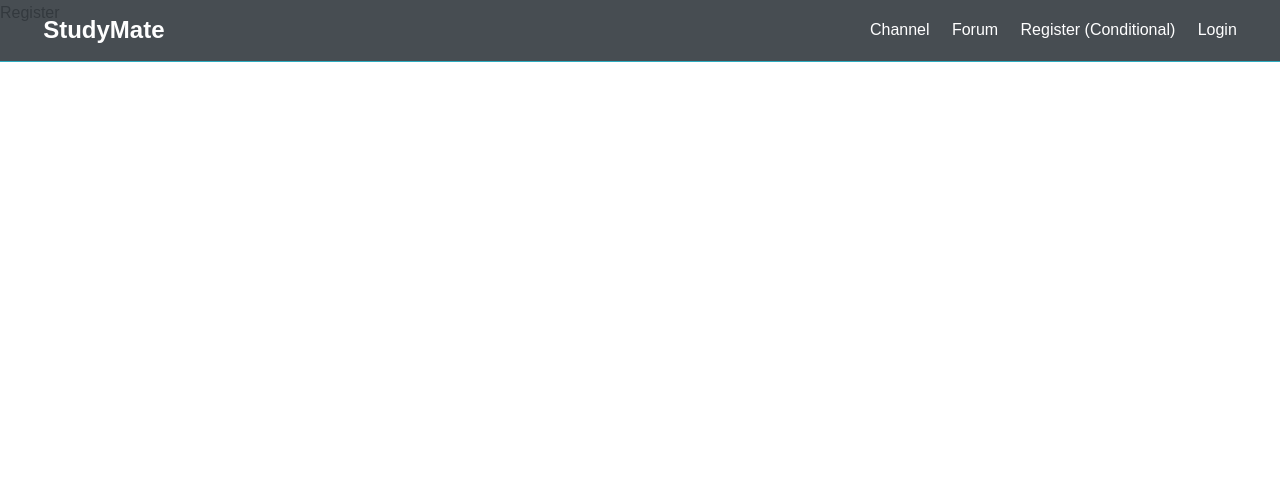
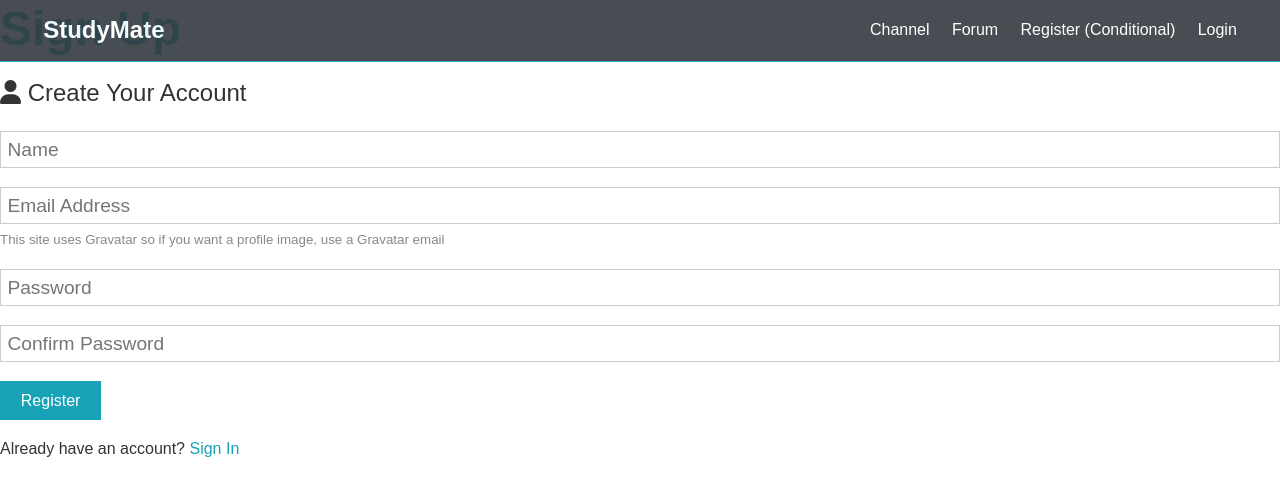
Before and after one commit to rng70/StudyMate, a React (Create React App) app in the folder client/: page /register in a window 1280 px wide. Shown: the top 496 px of the page. Built offline with nearby package versions, Linux system fonts and the light colour scheme.

Commit message:
form validation done

```diff
--- a/client/src/components/auth/Register.js
+++ b/client/src/components/auth/Register.js
@@ -1,7 +1,78 @@
-import React from 'react';
+import React, {useState} from 'react';
+
 
 export const Register = () => {
+
+    const [formData, setFormData] = useState({
+        name: '',
+        email: '',
+        password: '',
+        password2: ''
+    });
+
+    const { name, email, password, password2 } = formData;
+    const onChange = e => setFormData({ ...formData, [e.target.name]: e.target.value });
+
+    const onSubmit = e => {
+        e.preventDefault();
+        if (password !== password2) {
+            console.log('Passwords do not match');
+        } else {
+            console.log(formData);
+        }
+    }
     return (
-        <div>Register</div>
+        <>
+            <h1 className="large text-primary">Sign Up</h1>
+            <p className="lead"><i className="fas fa-user"></i> Create Your Account</p>
+            <form className="form" onSubmit={e => onSubmit(e)}>
+                <div className="form-group">
+                    <input
+                        type="text"
+                        placeholder="Name"
+                        name="name"
+                        value={name}
+                        onChange={e => onChange(e)}
+                        required />
+                </div>
+                <div className="form-group">
+                    <input
+                        type="email"
+                        placeholder="Email Address"
+                        name="email"
+                        value={email}
+                        onChange={e => onChange(e)}
+                        required />
+                <small className="form-text"
+                    >This site uses Gravatar so if you want a profile image, use a
+                    Gravatar email</small
+                >
+                </div>
+                <div className="form-group">
+                <input
+                    type="password"
+                    placeholder="Password"
+                    name="password"
+                    value={password}
+                    onChange={e => onChange(e)}
+                    minLength="6"
+                />
+                </div>
+                <div className="form-group">
+                <input
+                    type="password"
+                    placeholder="Confirm Password"
+                    name="password2"
+                    value={password2}
+                    onChange={e => onChange(e)}
+                    minLength="6"
+                />
+                </div>
+                <input type="submit" className="btn btn-primary" value="Register" />
+            </form>
+            <p className="my-1">
+                Already have an account? <a href="login.html">Sign In</a>
+            </p>
+        </>
     )
 }
```
